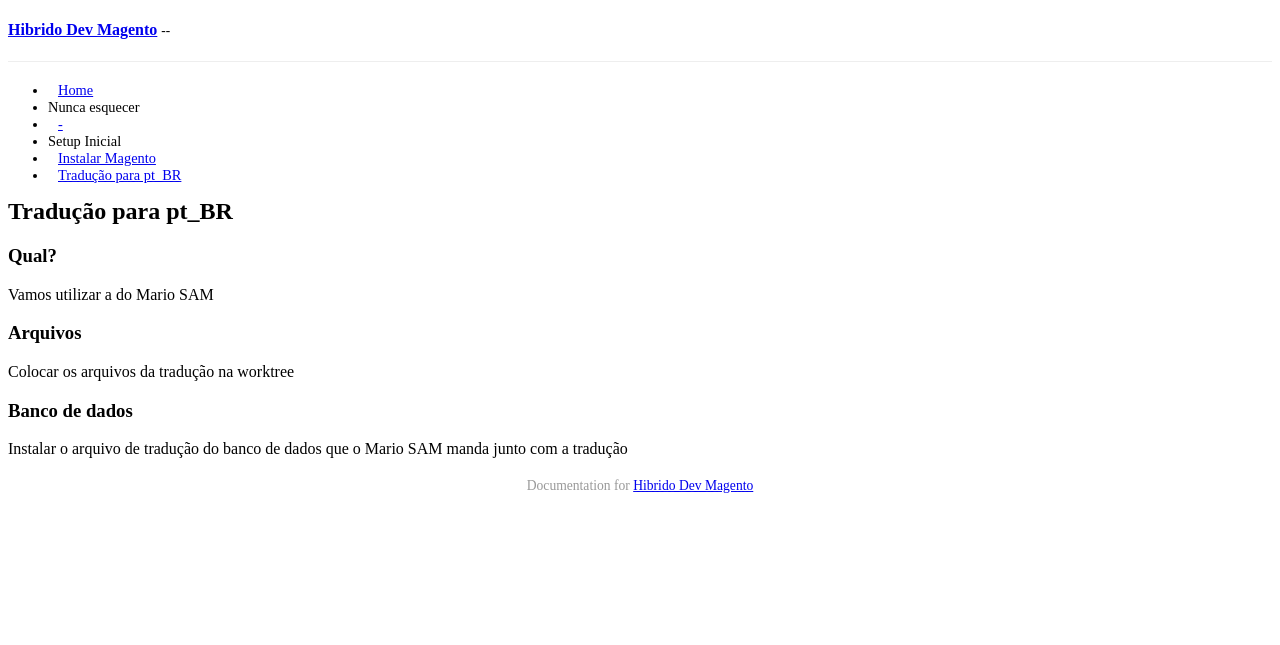
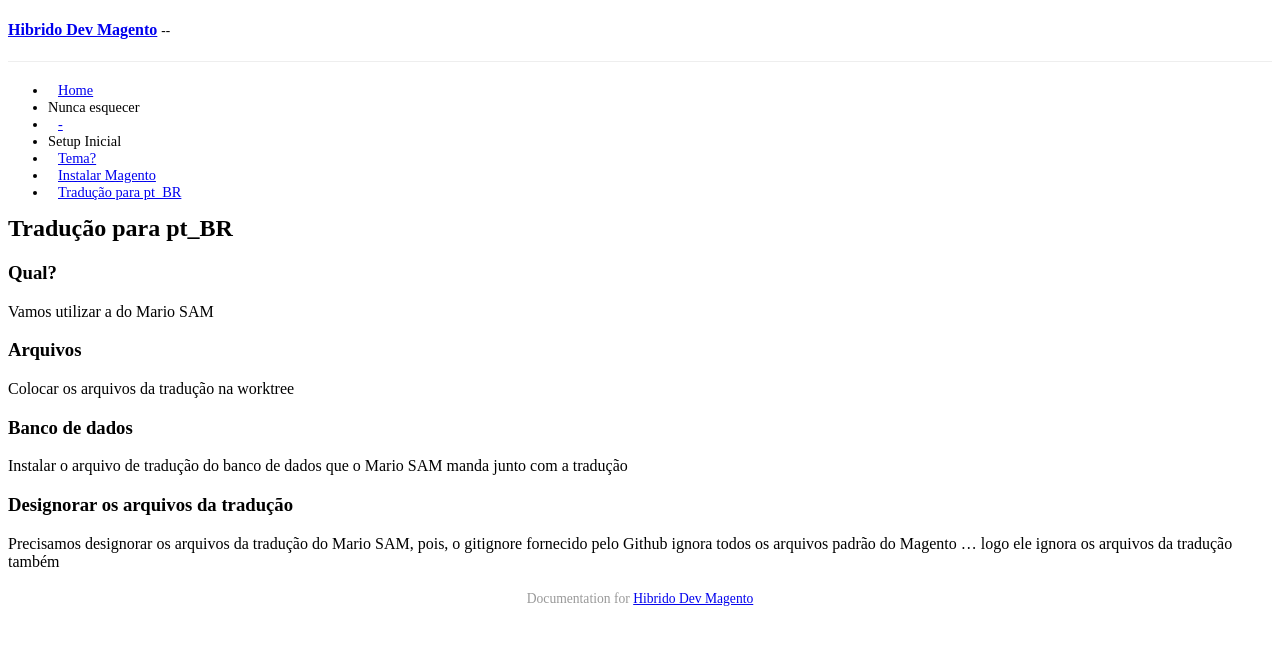
Before and after one commit to williangringo/doc-dev-magento, a Jekyll site: the page built from _posts/2015-06-08-traducao-para-ptbr.md, in a window 1280 px wide. Shown: the top 645 px of the page. Built offline with Jekyll 4.4.1, drawn with Linux system fonts in a browser that asks for light colours; Markdown is read by kramdown in place of the engine named in the settings; a style sheet for code colours, icons or effects is not loaded.

```diff
--- a/_posts/2015-06-08-traduo-para-ptbr-do-mario-sam.md
+++ b/_posts/2015-06-08-traducao-para-ptbr.md
@@ -18,3 +18,9 @@ Colocar os arquivos da tradução na worktree
 
 Instalar o arquivo de tradução do banco de dados que o Mario SAM manda junto com
 a tradução
+
+### Designorar os arquivos da tradução
+
+Precisamos designorar os arquivos da tradução do Mario SAM, pois, o gitignore
+fornecido pelo Github ignora todos os arquivos padrão do Magento ... logo ele
+ignora os arquivos da tradução também
```
Also changed, not shown: _posts/2015-06-08-tema.md (added, +8 -0 lines).
